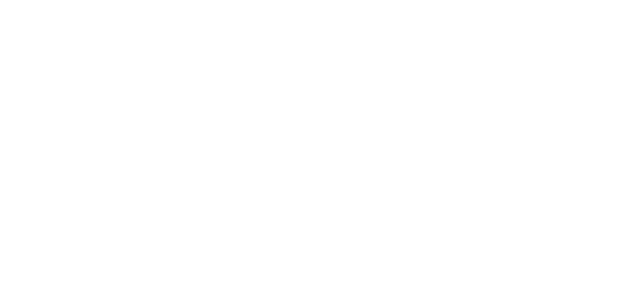
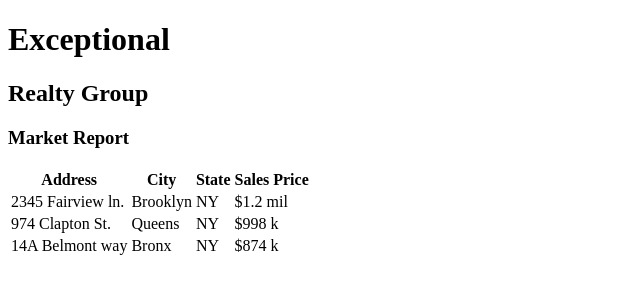
Before and after one commit to Cl3arglass/exceptional-realty, a plain HTML site: page market-report.html in a window 1280 px wide. Shown: the whole page, without its empty margins (0-640 px from the left). Drawn offline with Linux system fonts and the light colour scheme.

Commit message:
add listing table to market-report.html

```diff
--- a/market-report.html
+++ b/market-report.html
@@ -0,0 +1,42 @@
+<!DOCTYPE html>
+<html lang="en" dir="ltr">
+  <head>
+    <meta charset="utf-8">
+    <title>Exceptional Realty Group - Luxury Homes - About</title>
+  </head>
+  <body>
+
+    <h1>Exceptional</h1>
+    <h2>Realty Group</h2>
+
+    <h3>Market Report</h3>
+
+    <table>
+      <tr>
+        <th>Address</th>
+        <th>City</th>
+        <th>State</th>
+        <th>Sales Price</th>
+      </tr>
+      <tr>
+        <td>2345 Fairview ln.</td>
+        <td>Brooklyn</td>
+        <td>NY</td>
+        <td>$1.2 mil</td>
+      </tr>
+      <tr>
+        <td>974 Clapton St.</td>
+        <td>Queens</td>
+        <td>NY</td>
+        <td>$998 k</td>
+      </tr>
+      <tr>
+        <td>14A Belmont way</td>
+        <td>Bronx</td>
+        <td>NY</td>
+        <td>$874 k</td>
+      </tr>
+    </table>
+
+  </body>
+</html>
```
Also changed, not shown: real-estate-listings.html (+1 -1 lines).
